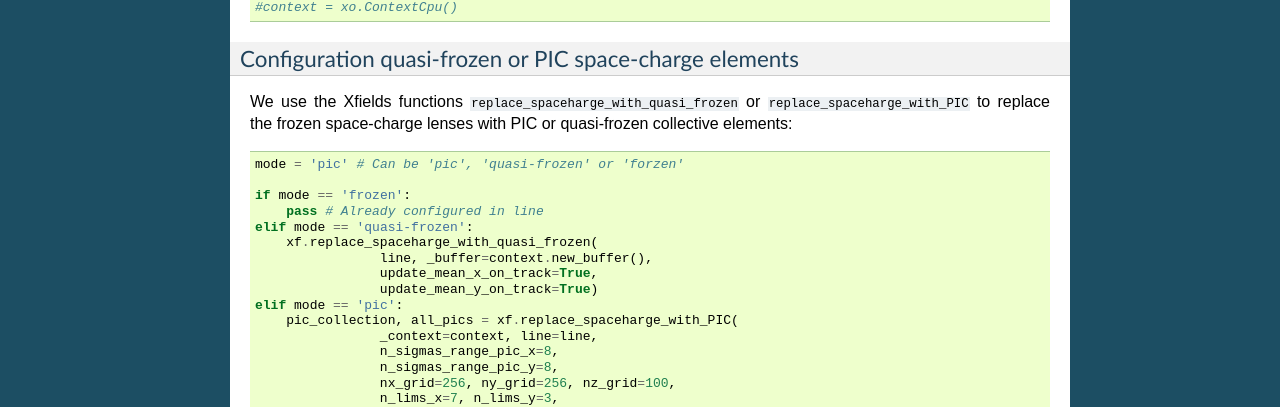
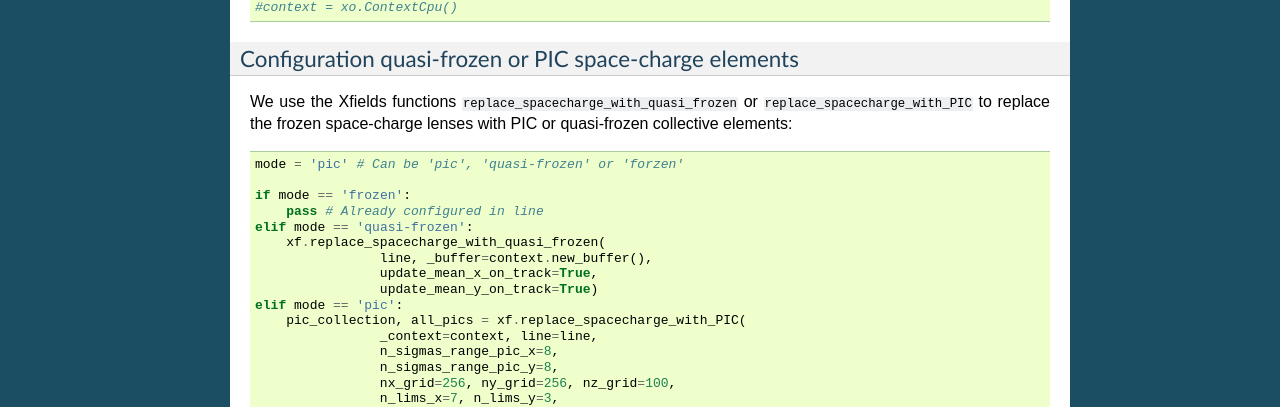
Before and after one commit to xsuite/xsuite, a Sphinx documentation site: the page built from docs/spacechargeauto.rst, in a window 1280 px wide. Shown: the part 962-1369 px from the top of the page. Built offline with Sphinx 7.4.7, drawn with Linux system fonts in a browser that asks for light colours.

Commit message:
Quick push

```diff
--- a/docs/spacechargeauto.rst
+++ b/docs/spacechargeauto.rst
@@ -60,7 +60,7 @@ We choose the hardware on which we want to run by buildind an Xobjects context:
 Configuration quasi-frozen or PIC space-charge elements
 ~~~~~~~~~~~~~~~~~~~~~~~~~~~~~~~~~~~~~~~~~~~~~~~~~~~~~~~
 
-We use the Xfields functions ``replace_spaceharge_with_quasi_frozen`` or ``replace_spaceharge_with_PIC`` to replace the frozen space-charge lenses with PIC or quasi-frozen collective elements:
+We use the Xfields functions ``replace_spacecharge_with_quasi_frozen`` or ``replace_spacecharge_with_PIC`` to replace the frozen space-charge lenses with PIC or quasi-frozen collective elements:
 
 .. code-block:: python
 
@@ -69,12 +69,12 @@ We use the Xfields functions ``replace_spaceharge_with_quasi_frozen`` or ``repla
     if mode == 'frozen':
         pass # Already configured in line
     elif mode == 'quasi-frozen':
-        xf.replace_spaceharge_with_quasi_frozen(
+        xf.replace_spacecharge_with_quasi_frozen(
                     line, _buffer=context.new_buffer(),
                     update_mean_x_on_track=True,
                     update_mean_y_on_track=True)
     elif mode == 'pic':
-        pic_collection, all_pics = xf.replace_spaceharge_with_PIC(
+        pic_collection, all_pics = xf.replace_spacecharge_with_PIC(
                     _context=context, line=line,
                     n_sigmas_range_pic_x=8,
                     n_sigmas_range_pic_y=8,
```
